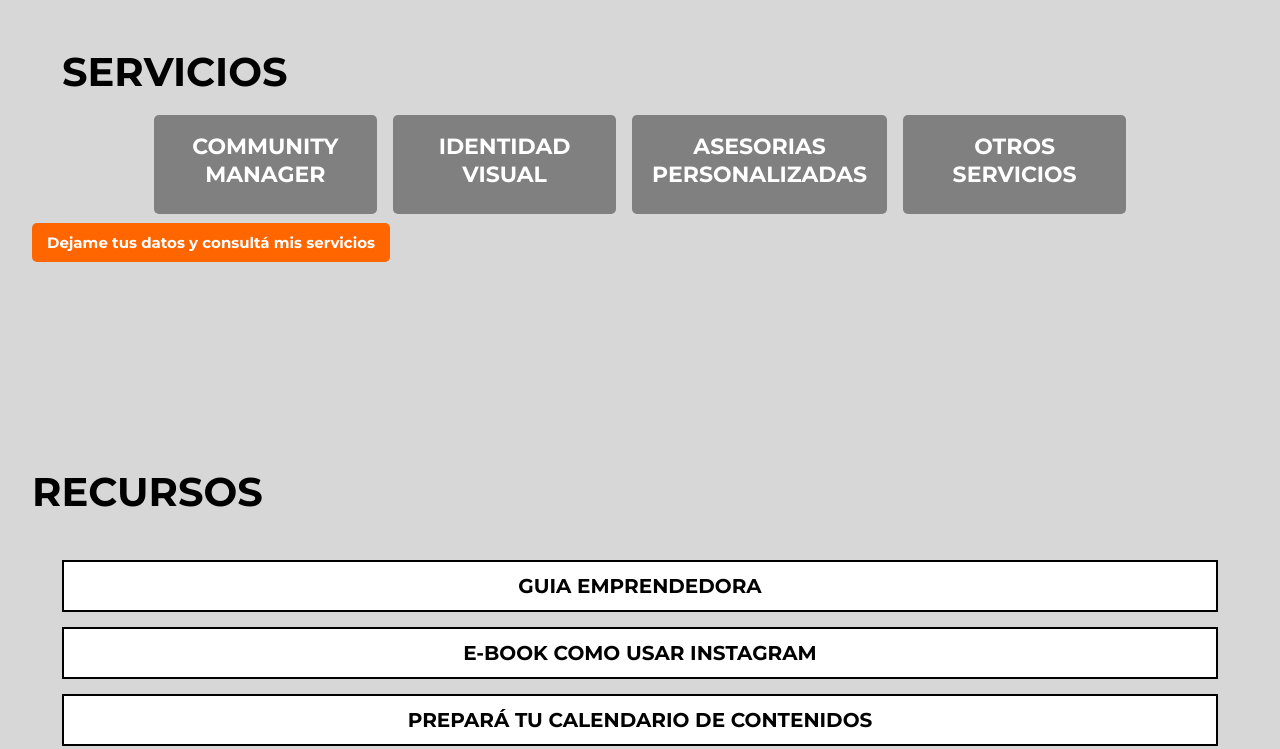
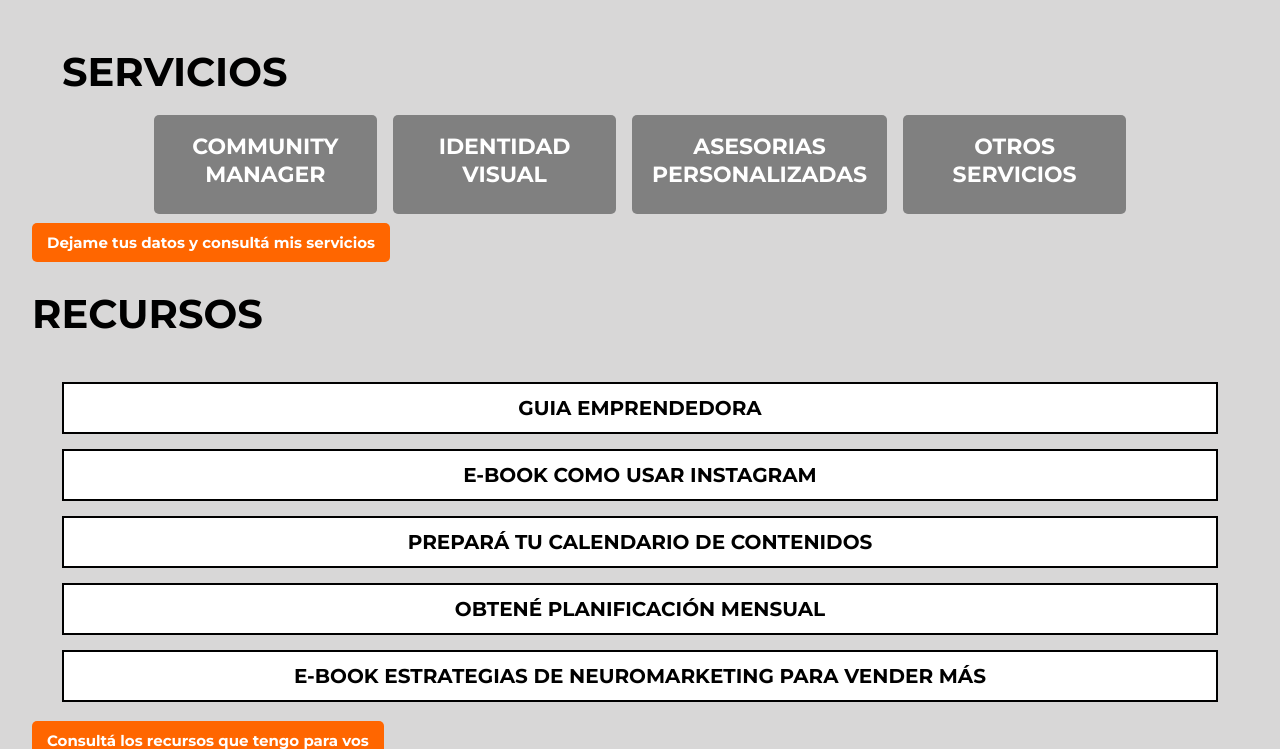
Before and after one commit to Cristian-Estevez/Nomade-Digital, a Django app: page / in a window 1280 px wide. Shown: the part 655-1404 px from the top of the page. Run offline with Django 3.2, Linux system fonts and the light colour scheme; data that the repository does not hold is empty.

Commit message:
arreglade superposicion en index.html

```diff
--- a/nomade_digital/index/static/index/css/styles.css
+++ b/nomade_digital/index/static/index/css/styles.css
@@ -299,8 +299,9 @@
         }
         /* SERVICIOS***--------- */
 
+        /* ACA MODIFIQUE YO, CRISTIAN el height*/
         .servicios{
-            height: 400px;
+            height: auto;
         }
         .servicios h2 {
             margin-top: 3rem;
```
